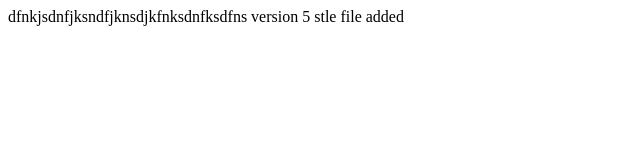
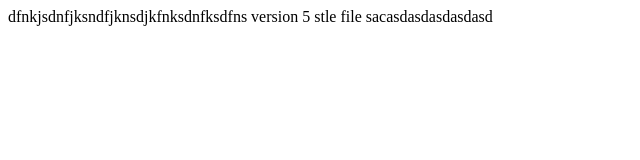
Before and after one commit to adityashishu147/myrepo, a plain HTML site: page index.html in a window 1280 px wide. Shown: the whole page, without its empty margins (0-640 px from the left). Drawn offline with Linux system fonts and the light colour scheme.

Commit message:
change h1

```diff
--- a/index.html
+++ b/index.html
@@ -17,4 +17,4 @@
 version 5
 
 
-stle file added
+stle file sacasdasdasdasdasd
```
